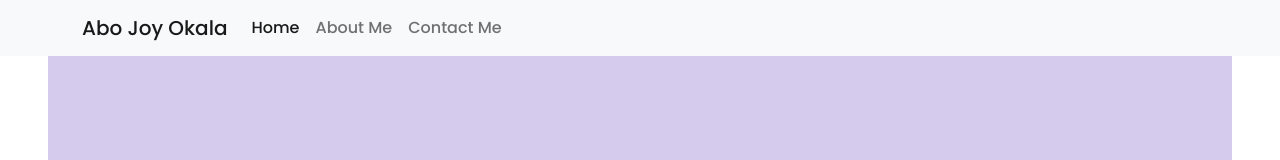
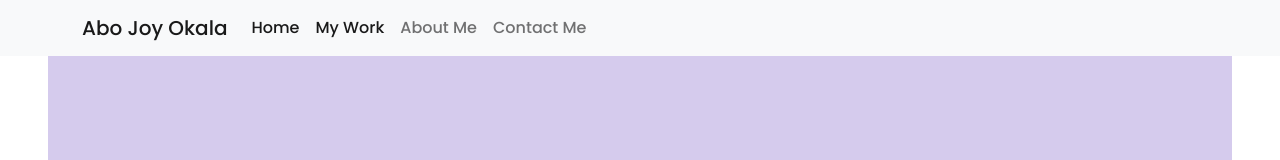
Before and after one commit to abojoy/about-page-challenge, a plain HTML site: page index.html in a window 1280 px wide. Shown: the top 160 px of the page. Drawn offline with nearby package versions, Linux system fonts and the light colour scheme.

Commit message:
added my work page link

```diff
--- a/index.html
+++ b/index.html
@@ -36,6 +36,9 @@
         <ul class="navbar-nav">
           <li class="nav-item">
             <a class="nav-link active" aria-current="page" href="index.html" title="Homepage">Home</a>
+          </li>
+          <li class="nav-item">
+            <a class="nav-link active" aria-current="page" href="work.html" title="My Work">My Work</a>
           </li>
           <li class="nav-item">
             <a class="nav-link" href="about.html" title="About Abo Joy Okala">About Me</a>
```
Also changed, not shown: about.html (+3 -0 lines), work.html (+1 -1 lines).
